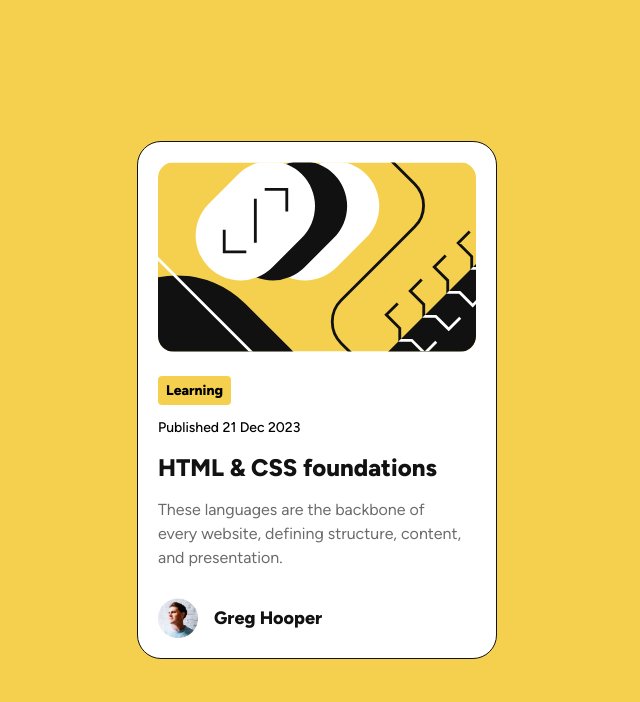
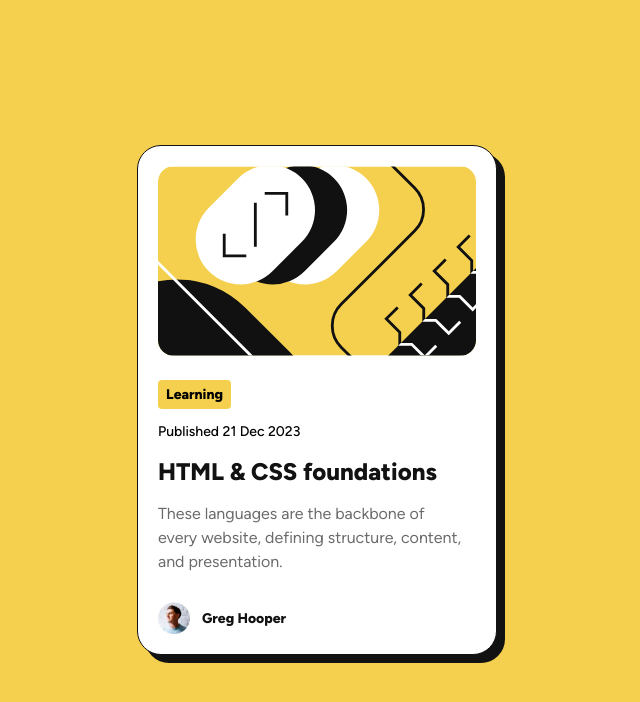
Before and after one commit to jma26/Blog-preview-card, a plain HTML site: page index.html in a window 1280 px wide. Shown: the whole page, without its empty margins (323-963 px from the left). Drawn offline with Linux system fonts and the light colour scheme.

Commit message:
Add box shadow to blog preview card

```diff
--- a/index.css
+++ b/index.css
@@ -80,6 +80,7 @@ main {
   background-color: var(--white);
   border: 1px solid var(--gray-950);
   border-radius: 1.5rem;
+  box-shadow: 8px 8px 0 0 var(--gray-950);
   display: flex;
   flex-direction: column;
   gap: 1.5rem;
@@ -145,16 +146,16 @@ main {
 .blog__profile-wrapper {
   align-items: center;
   display: flex;
-  gap: 1rem;
+  gap: 0.75rem;
 }
 
 .blog__profile-avatar {
   height: auto;
-  max-width: 2.5rem;
+  max-width: 2rem;
   width: 100%;
 }
 
 .blog__profile-name {
   font-weight: 800;
-  font-size: 1.125rem;
+  font-size: 0.875rem;
 }
```
